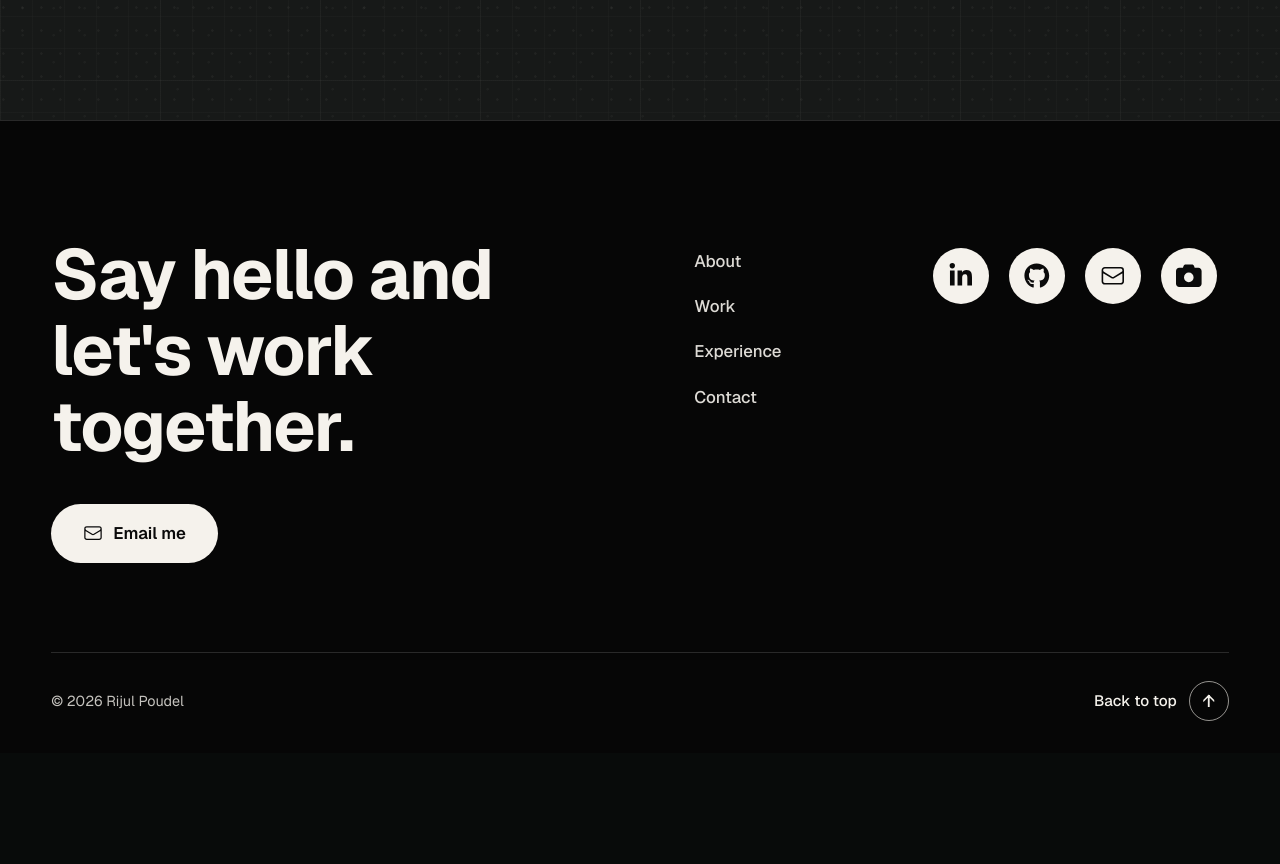
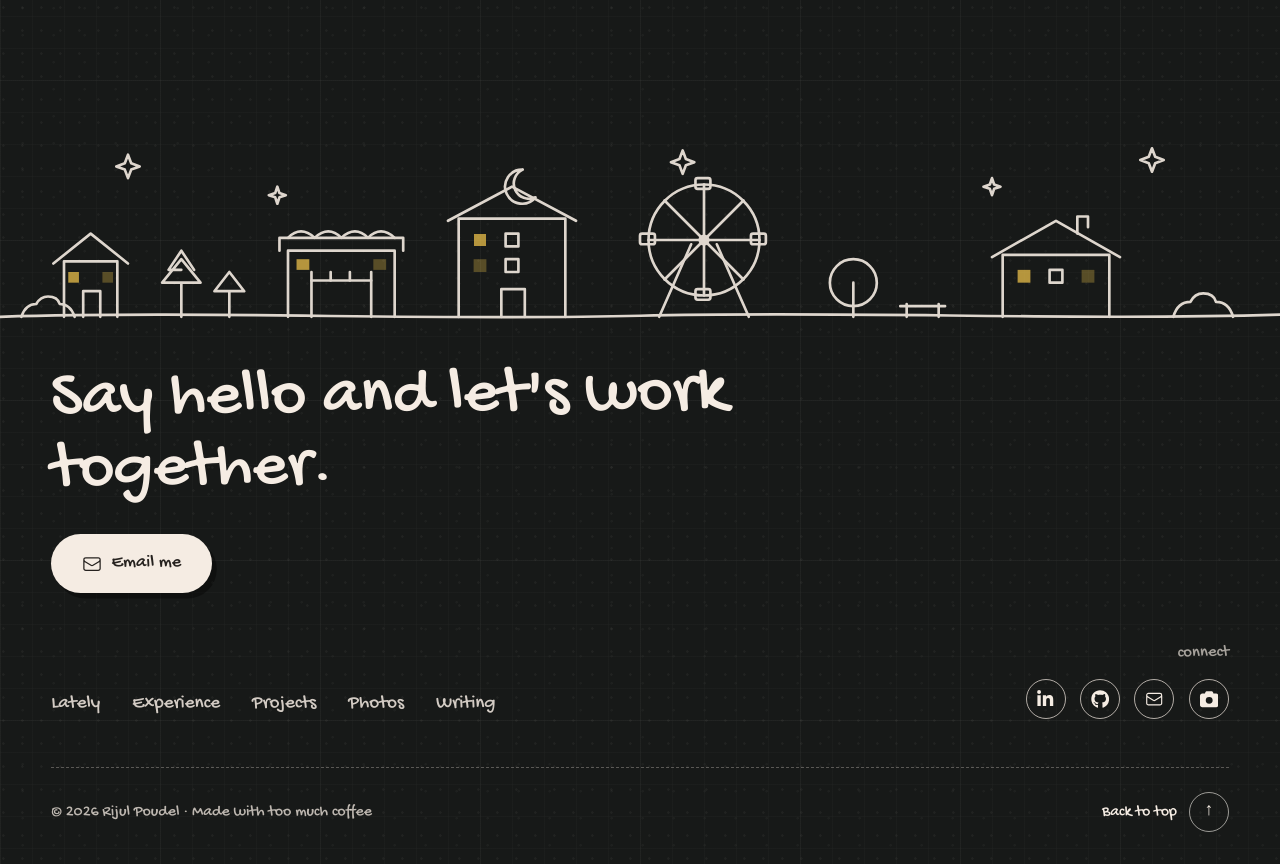
Before and after one commit to rijulpoudel/personal_portfolio, a Next.js app: page / in a window 1280 px wide. Shown: the part 6320-7184 px from the top of the page. Before the commit the page ends 7073 px from the top, so only its background shows below. Built offline with nearby package versions, Linux system fonts and the light colour scheme; no server answers; a web font is replaced by a local one.

Commit message:
feat(footer): chalk skyline on open blackboard with connect socials

```diff
--- a/components/portfolio/ContactSection.tsx
+++ b/components/portfolio/ContactSection.tsx
@@ -3,10 +3,11 @@ import { HiOutlineEnvelope } from "react-icons/hi2";
 import { siteConfig } from "@/data/siteConfig";
 
 const NAV = [
-  { label: "About", href: "/about" },
-  { label: "Work", href: "#work" },
+  { label: "Lately", href: "#work" },
   { label: "Experience", href: "#experience" },
-  { label: "Contact", href: "#contact" },
+  { label: "Projects", href: "#project-index" },
+  { label: "Photos", href: "/photos" },
+  { label: "Writing", href: "/writing" },
 ];
 
 const SOCIALS = [
@@ -16,13 +17,92 @@ const SOCIALS = [
   { label: "Crafteako photography", href: "https://crafteako.com", Icon: FaCamera },
 ];
 
+function FooterSkyline() {
+  return (
+    <svg
+      className="contact-section__skyline"
+      viewBox="0 0 1200 200"
+      preserveAspectRatio="xMidYMax slice"
+      aria-hidden="true"
+    >
+      <g fill="none" stroke="#f5ece3" strokeWidth="2.5" strokeLinecap="round" strokeLinejoin="round">
+        {/* stars + moon */}
+        <path d="M120 30 l3 8 8 3 -8 3 -3 8 -3 -8 -8 -3 8 -3 Z" />
+        <path d="M260 60 l2 6 6 2 -6 2 -2 6 -2 -6 -6 -2 6 -2 Z" />
+        <path d="M640 26 l3 8 8 3 -8 3 -3 8 -3 -8 -8 -3 8 -3 Z" />
+        <path d="M930 52 l2 6 6 2 -6 2 -2 6 -2 -6 -6 -2 6 -2 Z" />
+        <path d="M1080 24 l3 8 8 3 -8 3 -3 8 -3 -8 -8 -3 8 -3 Z" />
+        <path d="M490 44 a16 16 0 1 0 12 26 a12 12 0 1 1 -12 -26" />
+
+        {/* ground */}
+        <path d="M0 182 C200 176 400 186 600 181 C800 176 1000 186 1200 180" />
+
+        {/* little house */}
+        <path d="M60 182 L60 130 L110 130 L110 182" />
+        <path d="M50 132 L85 104 L120 132" />
+        <path d="M78 182 L78 158 L94 158 L94 182" />
+        <rect className="sky-win" x="64" y="140" width="10" height="10" />
+        <rect className="sky-win sky-win--late" x="96" y="140" width="10" height="10" />
+
+        {/* pines */}
+        <path d="M170 182 L170 150 M170 150 L152 150 L170 128 L188 150 Z M170 138 L158 138 L170 120 L182 138" />
+        <path d="M215 182 L215 158 M215 158 L201 158 L215 140 L229 158 Z" />
+
+        {/* corner shop */}
+        <path d="M270 182 L270 120 L370 120 L370 182" />
+        <path d="M262 120 L262 108 L378 108 L378 120" />
+        <path d="M270 108 q12 -12 25 0 q13 -12 25 0 q13 -12 25 0 q12 -12 25 0" />
+        <path d="M292 182 L292 148 L348 148 L348 182" />
+        <path d="M292 148 L292 140 M310 148 L310 140 M328 148 L328 140 M348 148 L348 140" />
+        <rect className="sky-win" x="278" y="128" width="12" height="10" />
+        <rect className="sky-win sky-win--late" x="350" y="128" width="12" height="10" />
+
+        {/* tall house */}
+        <path d="M430 182 L430 90 L530 90 L530 182" />
+        <path d="M420 92 L480 60 L540 92" />
+        <rect className="sky-win" x="444" y="104" width="12" height="12" />
+        <rect x="474" y="104" width="12" height="12" />
+        <rect className="sky-win sky-win--late" x="444" y="128" width="12" height="12" />
+        <rect x="474" y="128" width="12" height="12" />
+        <path d="M470 182 L470 156 L492 156 L492 182" />
+
+        {/* ferris wheel */}
+        <circle cx="660" cy="110" r="52" />
+        <circle cx="660" cy="110" r="4" />
+        <path d="M660 110 L660 58 M660 110 L697 73 M660 110 L712 110 M660 110 L697 147 M660 110 L660 162 M660 110 L623 147 M660 110 L608 110 M660 110 L623 73" />
+        <path d="M618 182 L648 114 M702 182 L672 114" />
+        <rect x="652" y="52" width="14" height="10" rx="2" />
+        <rect x="704" y="104" width="14" height="10" rx="2" />
+        <rect x="652" y="156" width="14" height="10" rx="2" />
+        <rect x="600" y="104" width="14" height="10" rx="2" />
+
+        {/* round tree + bench */}
+        <path d="M800 182 L800 150" />
+        <path d="M778 150 a22 22 0 1 0 44 0 a22 22 0 1 0 -44 0" />
+        <path d="M850 182 L850 170 M880 182 L880 170 M844 172 L886 172" />
+
+        {/* house with chimney */}
+        <path d="M940 182 L940 124 L1040 124 L1040 182" />
+        <path d="M930 126 L990 92 L1050 126" />
+        <path d="M1010 104 L1010 88 L1020 88 L1020 98" />
+        <rect className="sky-win" x="954" y="138" width="12" height="12" />
+        <rect x="984" y="138" width="12" height="12" />
+        <rect className="sky-win sky-win--late" x="1014" y="138" width="12" height="12" />
+
+        {/* bushes */}
+        <path d="M1100 182 q4 -14 16 -14 q4 -8 12 -8 q10 0 12 8 q12 0 16 14" />
+        <path d="M20 182 q4 -12 14 -12 q4 -7 11 -7 q9 0 11 7 q10 0 14 12" />
+      </g>
+    </svg>
+  );
+}
+
 export default function ContactSection() {
   return (
     <footer id="contact" className="contact-section" aria-labelledby="contact-title">
+      <FooterSkyline />
       <div className="portfolio-shell">
-        <div className="contact-section__grid">
-          <div>
-            <h2 id="contact-title">
+        <h2 id="contact-title" className="contact-section__title">
           Say hello and let&apos;s work
           <br />
           together.
@@ -34,8 +114,8 @@ export default function ContactSection() {
           <HiOutlineEnvelope aria-hidden="true" />
           Email me
         </a>
-          </div>
 
+        <div className="contact-section__grid">
           <nav className="contact-section__nav" aria-label="Footer">
             {NAV.map((item) => (
               <a key={item.label} href={item.href}>
@@ -44,6 +124,8 @@ export default function ContactSection() {
             ))}
           </nav>
 
+          <div className="contact-section__connect">
+            <p className="contact-section__connect-label">connect</p>
             <ul className="contact-section__socials" aria-label="Social links">
               {SOCIALS.map(({ label, href, Icon }) => (
                 <li key={label}>
@@ -53,15 +135,17 @@ export default function ContactSection() {
                     rel={href.startsWith("http") ? "noopener noreferrer" : undefined}
                     aria-label={label}
                   >
+                    <span className="footer-orbit" aria-hidden="true" />
                     <Icon aria-hidden="true" />
                   </a>
                 </li>
               ))}
             </ul>
           </div>
+        </div>
 
         <div className="contact-section__base">
-          <span>© 2026 Rijul Poudel</span>
+          <span>© 2026 Rijul Poudel · Made with too much coffee</span>
           <a className="contact-section__top" href="#top">
             Back to top
             <span aria-hidden="true">↑</span>
```
Also changed, not shown: styles/portfolio.css. Lines whose indentation alone changed are shown as unchanged.
